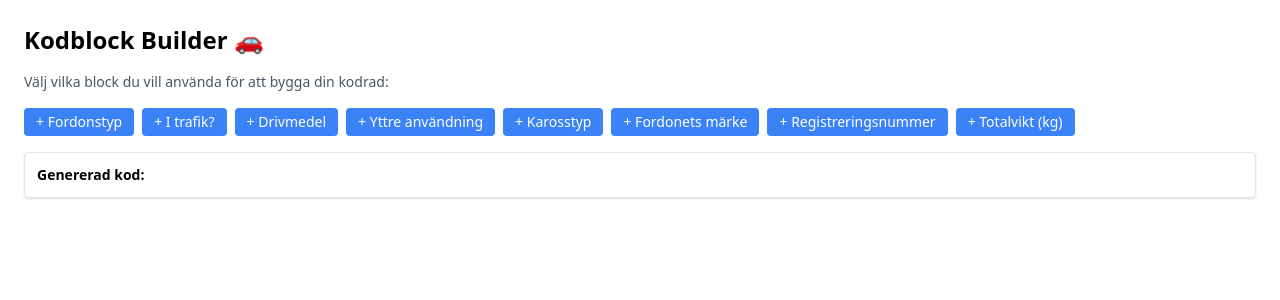
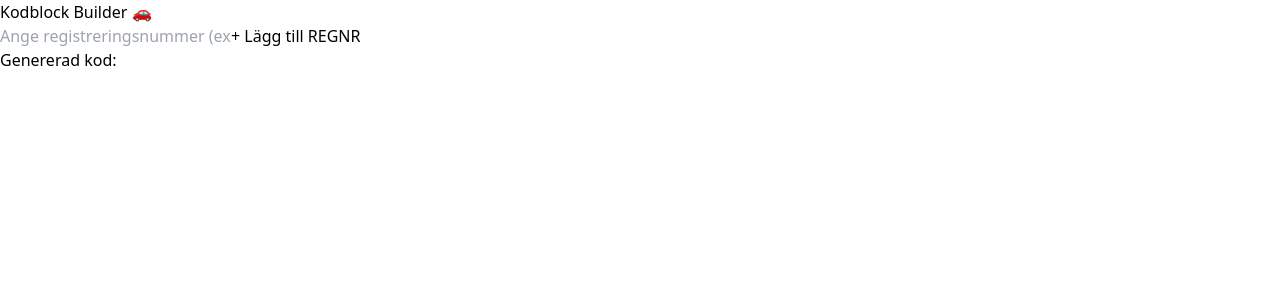
Before and after one commit to Carl1999-P/VTR-kod, a React (Vite) app: page / in a window 1280 px wide. Shown: the top 300 px of the page. Built offline with nearby package versions, Linux system fonts and the light colour scheme.

Commit message:
Update App.jsx

```diff
--- a/App.jsx
+++ b/App.jsx
@@ -1,226 +1,115 @@
-import { useState } from 'react';
-import { DndContext, closestCenter } from '@dnd-kit/core';
-import { arrayMove, SortableContext, useSortable, verticalListSortingStrategy } from '@dnd-kit/sortable';
-import { CSS } from '@dnd-kit/utilities';
+import React, { useState } from "react";
+import "./index.css";
 
-const BLOCKS = [
-  { id: 'vehicle', label: 'Fordonstyp', options: ['Personbil', 'Lastbil', 'Lätt lastbil', 'Släp', 'Lätt släp', 'Buss', 'Ambulans', 'Moped'], type: 'tag' },
-  { id: 'trafik', label: 'I trafik?', options: ['I trafik', 'Avställd'], type: 'tag' },
-  { id: 'drivmedel', label: 'Drivmedel', options: ['BENSIN', 'DIESEL', 'EL', 'HYBRID'], type: 'field', field: 'DRIVMEDEL' },
-  { id: 'ytanv', label: 'Yttre användning', options: ['GODS', 'TAXI', 'UR', 'TRAFIKSKOL', 'AMBULANS'], type: 'checkbox', field: 'YTRANVSATT' },
-  { id: 'kaross', label: 'Karosstyp', options: ['Husvagn', 'Flak', 'Skåp', 'Container'], type: 'field', field: 'KAROSSNY' },
-  { id: 'fabrkod', label: 'Fordonets märke', options: ['RAM', 'VOLVO', 'SCANIA'], type: 'field', field: 'FABRKOD' },
-  { id: 'regnr', label: 'Registreringsnummer', options: [], type: 'multiinput', field: 'REGNR' },
-  { id: 'totalvikt', label: 'Totalvikt (kg)', options: [], type: 'numeric', field: 'TOTALVIKTSANKT' },
-];
+const validateRegNr = (input) => {
+  const parts = input.toUpperCase().trim().split(/\s+/);
+  const valid = [];
+  const invalid = [];
 
-function SortableBlock({ block, index, render, id }) {
-  const { attributes, listeners, setNodeRef, transform, transition } = useSortable({ id });
+  parts.forEach((reg) => {
+    if (/^[A-Z]{3}[0-9]{3}$/.test(reg) || /^[A-Z]{3}[0-9]{2}[A-Z]{1}$/.test(reg)) {
+      valid.push(reg);
+    } else {
+      invalid.push(reg);
+    }
+  });
 
-  const style = {
-    transform: CSS.Transform.toString(transform),
-    transition,
+  return { valid, invalid };
+};
+
+const DraggableBlock = ({ label, value, onRemove, dragHandleProps }) => (
+  <div className="draggable-block">
+    <span className="drag-icon" {...dragHandleProps}>☰</span>
+    <span>{label}</span>
+    <span className="code-value">{value}</span>
+    <button onClick={onRemove}>❌</button>
+  </div>
+);
+
+export default function App() {
+  const [blocks, setBlocks] = useState([]);
+  const [regInput, setRegInput] = useState("");
+  const [invalidRegs, setInvalidRegs] = useState([]);
+
+  const handleAddRegBlock = () => {
+    const { valid, invalid } = validateRegNr(regInput);
+    setInvalidRegs(invalid);
+
+    if (valid.length > 0) {
+      setBlocks([
+        ...blocks,
+        {
+          id: Date.now(),
+          label: "REGNR",
+          value: `in('${valid.join("','")}')`,
+        },
+      ]);
+      setRegInput("");
+    }
+  };
+
+  const handleRemoveBlock = (id) => {
+    setBlocks(blocks.filter((b) => b.id !== id));
+  };
+
+  const handleDragStart = (index) => (e) => {
+    e.dataTransfer.setData("text/plain", index);
+  };
+
+  const handleDrop = (index) => (e) => {
+    const fromIndex = e.dataTransfer.getData("text/plain");
+    if (fromIndex === "") return;
+
+    const updated = [...blocks];
+    const movedItem = updated.splice(fromIndex, 1)[0];
+    updated.splice(index, 0, movedItem);
+    setBlocks(updated);
   };
 
   return (
-    <div ref={setNodeRef} style={style} {...attributes} {...listeners}>
-      {render(block, index)}
-    </div>
-  );
-}
+    <div className="app">
+      <h1>Kodblock Builder 🚗</h1>
 
-export default function App() {
-  const [blocks, setBlocks] = useState([]);
-  const [regnrWarning, setRegnrWarning] = useState(false);
+      <div className="regnr-input">
+        <input
+          type="text"
+          value={regInput}
+          placeholder="Ange registreringsnummer (ex: ABC123 XYZ999)"
+          onChange={(e) => setRegInput(e.target.value)}
+        />
+        <button onClick={handleAddRegBlock}>+ Lägg till REGNR</button>
+      </div>
 
-  const addBlock = (block) => {
-    setBlocks([...blocks, { ...block, id: Date.now(), value: block.type === 'checkbox' ? [] : '', negate: false, operator: '=' }]);
-  };
-
-  const updateValue = (index, value) => {
-    const updated = [...blocks];
-    updated[index].value = value;
-    setBlocks(updated);
-
-    if (updated[index].field === 'REGNR') {
-      const entries = value.toUpperCase().split(/\s+/).map(v => v.trim());
-      const allValid = entries.every(v => /^[A-Z]{3}\d{3}$/.test(v) || /^[A-Z]{3}\d{2}[A-Z]{1}$/.test(v));
-      setRegnrWarning(!allValid);
-    }
-  };
-
-  const updateNegate = (index, negate) => {
-    const updated = [...blocks];
-    updated[index].negate = negate;
-    setBlocks(updated);
-  };
-
-  const updateOperator = (index, op) => {
-    const updated = [...blocks];
-    updated[index].operator = op;
-    setBlocks(updated);
-  };
-
-  const removeBlock = (index) => {
-    const updated = [...blocks];
-    updated.splice(index, 1);
-    setBlocks(updated);
-  };
-
-  const handleDragEnd = (event) => {
-    const { active, over } = event;
-    if (active.id !== over?.id) {
-      const oldIndex = blocks.findIndex(b => b.id === active.id);
-      const newIndex = blocks.findIndex(b => b.id === over?.id);
-      setBlocks(arrayMove(blocks, oldIndex, newIndex));
-    }
-  };
-
-  const handleInputList = (value) => {
-    return value
-      .toUpperCase()
-      .split(/\s+/)
-      .map(v => v.trim())
-      .filter(v => /^[A-Z]{3}\d{3}$/.test(v) || /^[A-Z]{3}\d{2}[A-Z]{1}$/.test(v));
-  };
-
-  const toggleCheckboxValue = (blockIndex, val) => {
-    const updated = [...blocks];
-    const values = updated[blockIndex].value;
-    updated[blockIndex].value = values.includes(val)
-      ? values.filter(v => v !== val)
-      : [...values, val];
-    setBlocks(updated);
-  };
-
-  const generateCode = () => {
-    return blocks
-      .filter(b => b.value && (Array.isArray(b.value) ? b.value.length : true))
-      .map(b => {
-        if (b.type === 'tag') return `#${b.value}#`;
-        if (b.type === 'checkbox' || b.type === 'multiinput') {
-          const valList = (Array.isArray(b.value) ? b.value : handleInputList(b.value)).map(v => `'${v}'`).join(',');
-          return `${b.field} ${b.negate ? '!in' : 'in'}(${valList})`;
-        }
-        if (b.type === 'field') {
-          return `${b.field} ${b.negate ? '!in' : 'in'}('${b.value}')`;
-        }
-        if (b.type === 'numeric') {
-          return `${b.field} ${b.operator} ${b.value}`;
-        }
-        return '';
-      })
-      .join(' and ');
-  };
-
-  const renderBlock = (block, index) => (
-    <div className="bg-gray-100 p-3 rounded flex flex-wrap gap-2 items-center mt-2">
-      <strong>{block.label}:</strong>
-
-      {block.type === 'multiinput' ? (
-        <div className="flex flex-col">
-          <input
-            className="border px-2 py-1"
-            placeholder="ABC123 XYZ999 ..."
-            value={block.value}
-            onChange={(e) => updateValue(index, e.target.value)}
-          />
-          {regnrWarning && <span className="text-red-600 text-xs">⚠ Ogiltigt regnummer angivet</span>}
+      {invalidRegs.length > 0 && (
+        <div className="warning">
+          ❗ Ogiltiga regnummer: {invalidRegs.join(", ")}
         </div>
-      ) : block.type === 'checkbox' ? (
-        <div className="flex gap-1">
-          {block.options.map(opt => (
-            <button
-              key={opt}
-              onClick={() => toggleCheckboxValue(index, opt)}
-              className={`px-2 py-1 rounded text-sm border ${blocks[index].value.includes(opt) ? 'bg-blue-600 text-white' : 'bg-white text-gray-800'}`}
-            >
-              {opt}
-            </button>
-          ))}
-        </div>
-      ) : block.type === 'numeric' ? (
-        <>
-          <select value={block.operator} onChange={(e) => updateOperator(index, e.target.value)} className="border px-2 py-1">
-            <option value="=">=</option>
-            <option value=">">&gt;</option>
-            <option value="<">&lt;</option>
-            <option value=">=">&ge;</option>
-            <option value="<=">&le;</option>
-          </select>
-          <input
-            type="number"
-            className="border px-2 py-1"
-            value={block.value}
-            onChange={(e) => updateValue(index, e.target.value)}
-          />
-        </>
-      ) : (
-        <select
-          className="border px-2 py-1"
-          value={block.value}
-          onChange={(e) => updateValue(index, e.target.value)}
-        >
-          <option value="">- Välj -</option>
-          {block.options.map((opt) => (
-            <option key={opt} value={opt}>{opt}</option>
-          ))}
-        </select>
       )}
 
-      {(block.type !== 'tag' && block.type !== 'numeric') && (
-        <label className="flex items-center gap-1 text-sm">
-          <input
-            type="checkbox"
-            checked={block.negate}
-            onChange={(e) => updateNegate(index, e.target.checked)}
-          /> inte
-        </label>
-      )}
-
-      <button
-        onClick={() => removeBlock(index)}
-        className="text-sm text-red-500"
-      >
-        Ta bort
-      </button>
-    </div>
-  );
-
-  return (
-    <div className="p-6 space-y-4">
-      <h1 className="text-2xl font-bold">Kodblock Builder 🚗</h1>
-      <p className="text-sm text-gray-600">Välj vilka block du vill använda för att bygga din kodrad:</p>
-
-      <div className="flex flex-wrap gap-2">
-        {BLOCKS.map((block) => (
-          <button
+      <div className="block-list">
+        {blocks.map((block, index) => (
+          <div
             key={block.id}
-            onClick={() => addBlock(block)}
-            className="bg-blue-500 text-white px-3 py-1 rounded text-sm"
+            className="block-wrapper"
+            draggable
+            onDragStart={handleDragStart(index)}
+            onDragOver={(e) => e.preventDefault()}
+            onDrop={handleDrop(index)}
           >
-            + {block.label}
-          </button>
+            <DraggableBlock
+              {...block}
+              dragHandleProps={{ onMouseDown: (e) => e.stopPropagation() }}
+              onRemove={() => handleRemoveBlock(block.id)}
+            />
+          </div>
         ))}
       </div>
 
-      <DndContext collisionDetection={closestCenter} onDragEnd={handleDragEnd}>
-        <SortableContext items={blocks.map(b => b.id)} strategy={verticalListSortingStrategy}>
-          {blocks.map((block, index) => (
-            <SortableBlock
-              key={block.id}
-              id={block.id}
-              block={block}
-              index={index}
-              render={renderBlock}
-            />
-          ))}
-        </SortableContext>
-      </DndContext>
-
-      <div className="bg-white border mt-6 p-3 rounded shadow text-sm">
-        <strong>Genererad kod:</strong><br />
-        <code>{generateCode()}</code>
+      <div className="generated-code">
+        <h3>Genererad kod:</h3>
+        <code>
+          {blocks.map((b) => `${b.label} ${b.value}`).join(" AND ")}
+        </code>
       </div>
     </div>
   );
```
